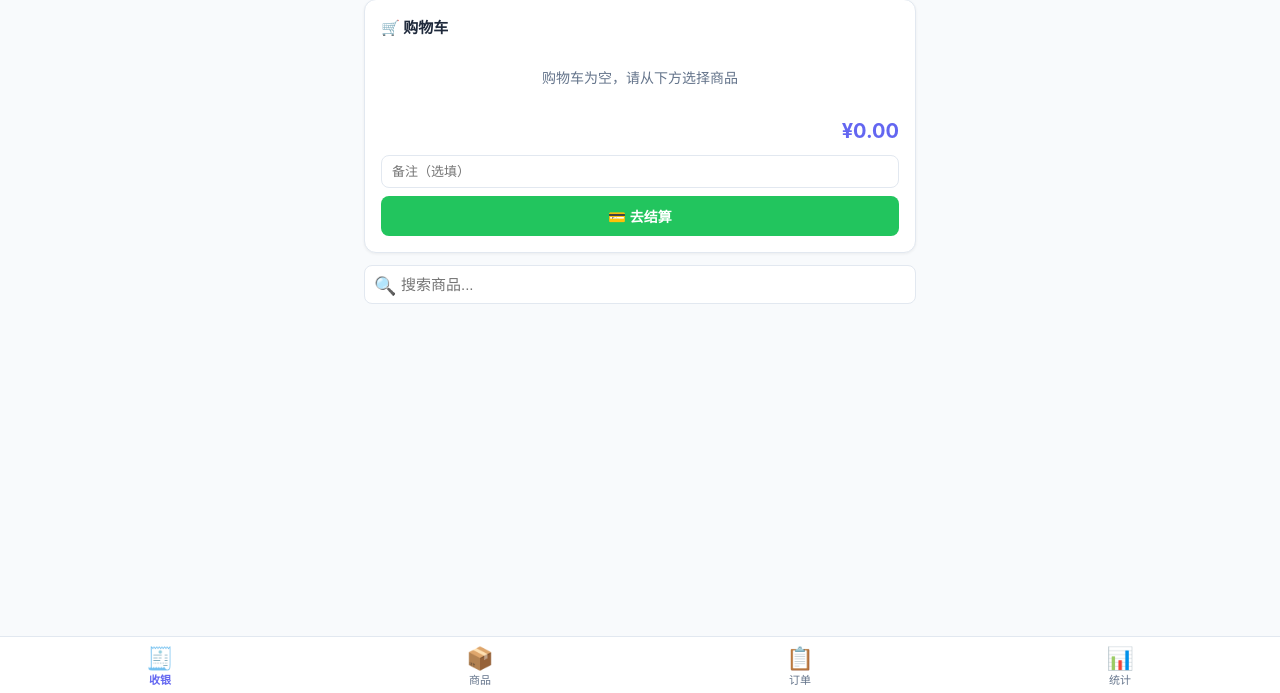
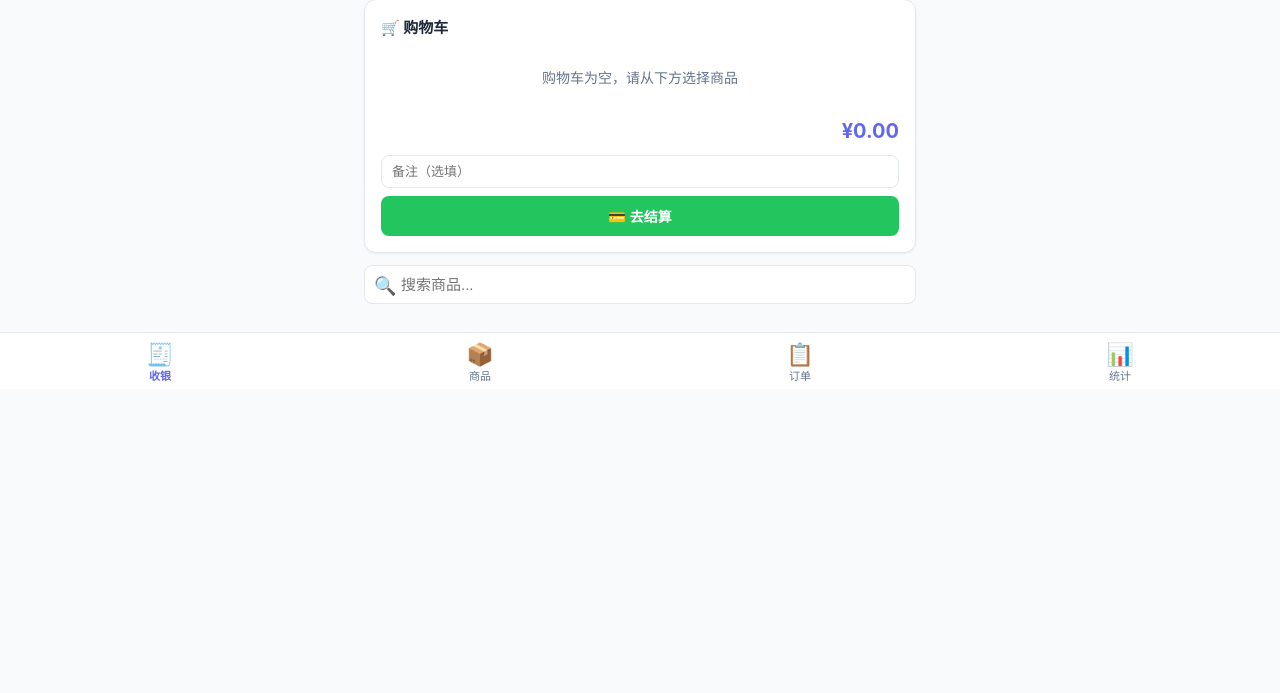
Before and after one commit to MrColder666/store-pos, a Flask app: page / in a window 1280 px wide. Shown: the part 107-800 px from the top of the page. Run offline with Flask 3, Linux system fonts and the light colour scheme; data that the repository does not hold is empty.

Commit message:
fix: tab-bar 改为跟随页面滚动而非固定底部
position: fixed → position: static，使底部导航栏随内容滚动

```diff
--- a/static/style.css
+++ b/static/style.css
@@ -36,14 +36,10 @@ body {
 
 /* ── Bottom Tab Bar ── */
 .tab-bar {
-  position: fixed;
-  bottom: 0;
-  left: 0;
-  right: 0;
+  position: static;
   background: var(--card);
   border-top: 1px solid var(--border);
   display: flex;
-  z-index: 100;
   padding-bottom: env(safe-area-inset-bottom);
 }
 .tab-bar a {
```
